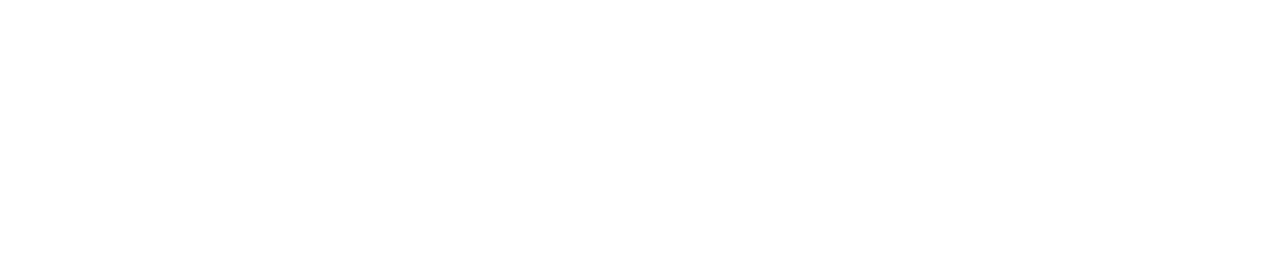
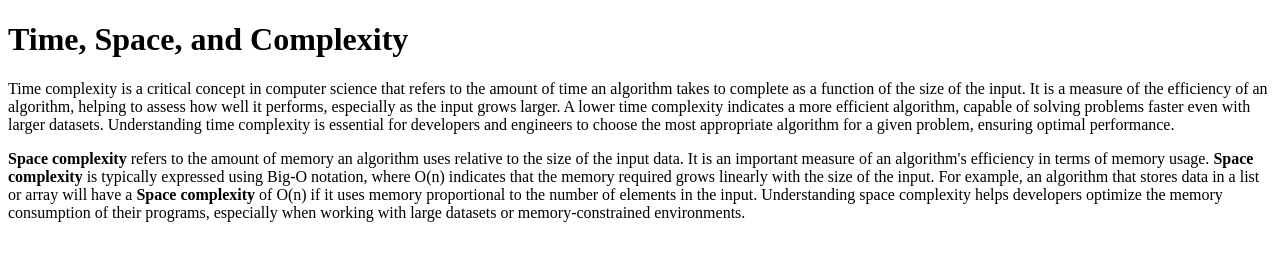
Before and after one commit to acciojob/time-and-space-complexity-SandeepKumarSolanki, a website: page main.html in a window 1280 px wide. Drawn offline with Linux system fonts and the light colour scheme.

Commit message:
created a submission

```diff
--- a/main.html
+++ b/main.html
@@ -7,6 +7,18 @@
 </head>
 
 <body>
+
+	<h1>Time, Space, and Complexity</h1>
+	<p>
+		Time complexity is a critical concept in computer science that refers to the amount of time an algorithm takes to complete as a function of the size of the input. It is a measure of the efficiency of an algorithm, helping to assess how well it performs, especially as the input grows larger. A lower time complexity indicates a more efficient algorithm, capable of solving problems faster even with larger datasets. Understanding time complexity is essential for developers and engineers to choose the most appropriate algorithm for a given problem, ensuring optimal performance.</p>
+	<p>
+		<b>Space complexity</b> refers to the amount of memory an algorithm uses relative to the size of the input data.
+		It is an important measure of an algorithm's efficiency in terms of memory usage.
+		<b>Space complexity</b> is typically expressed using Big-O notation, where O(n) indicates that the memory required grows linearly with the size of the input.
+		For example, an algorithm that stores data in a list or array will have a <b>Space complexity</b> of O(n) if it uses memory proportional to the number of elements in the input.
+		Understanding space complexity helps developers optimize the memory consumption of their programs, especially when working with large datasets or memory-constrained environments.
+	</p>
+
 	<!-- the entire body must be written by student -->
     <script type="text/javascript" src="./script.js">
 </script>
```
